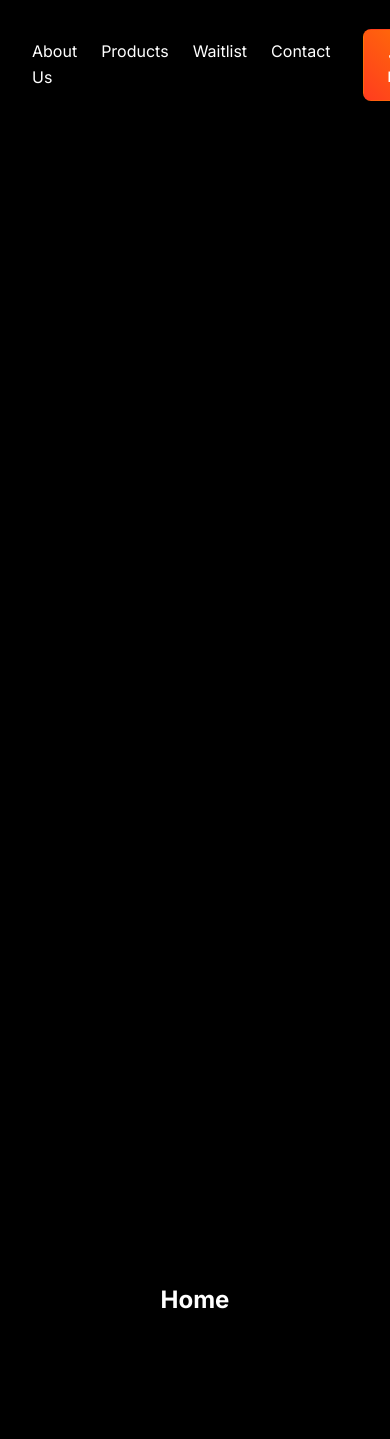
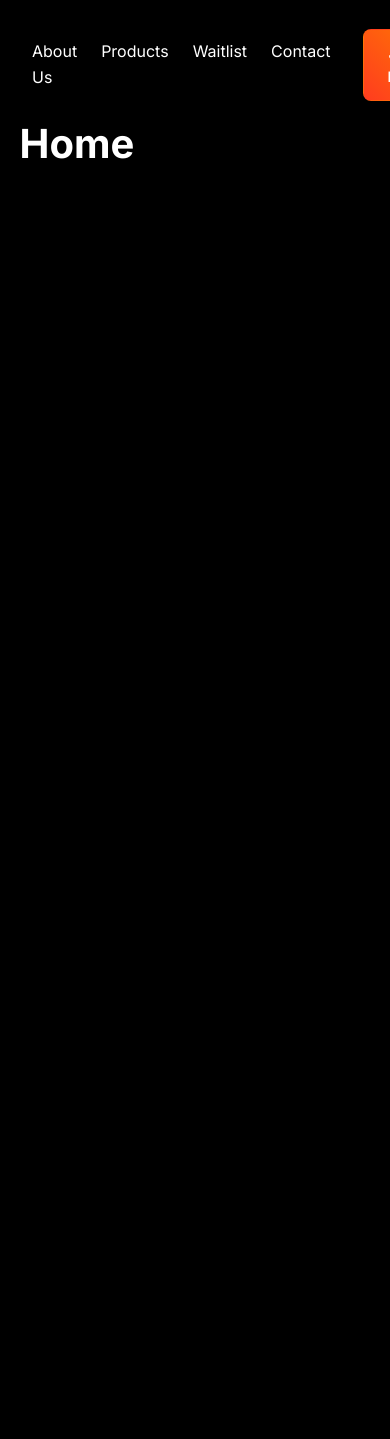
Before and after one commit to APEX-Race-Tech/Main_website, a PHP site: page / in a window 390 px wide. Shown: the top 1439 px of the page. Run offline with PHP 8.4, Linux system fonts and the light colour scheme.

Commit message:
feat: implement responsive layout styles and section content structure

```diff
--- a/css/_layout.css
+++ b/css/_layout.css
@@ -21,16 +21,34 @@
 
 /* Full Page Sections */
 .full-page-section {
-    height: 100vh;
+    min-height: 100vh;
     width: 100%;
     scroll-snap-align: start;
     scroll-snap-stop: always;
     display: flex;
     flex-direction: column;
-    justify-content: center;
-    align-items: center;
     position: relative; /* For absolute positioning inside */
     padding: 0 5%;
+}
+
+/* Section Content Container */
+.section-content {
+    width: 100%;
+    max-width: 1400px;
+    margin: 0 auto;
+    padding: calc(var(--header-height) + 2rem) 0 2rem;
+    flex: 1;
+    display: flex;
+    flex-direction: column;
+}
+
+/* Section Headings */
+.full-page-section h1 {
+    font-size: 2.5rem;
+    margin-bottom: 2rem;
+    color: var(--text-color);
+    align-self: flex-start;
+    width: 100%;
 }
 
 /* Header */
@@ -121,16 +139,10 @@
 }
 
 #contact {
-    /* Override general section rules */
-    justify-content: space-between; /* Push content to top and bottom */
-    padding: 0; /* Remove horizontal padding to allow full-width footer */
+    justify-content: space-between;
+    padding: 0;
 }
 
-#contact > h1 {
-    /* Create space for the fixed header */
-    margin-top: calc(var(--header-height) + 2rem);
-    /* Align title with content in other sections */
-    padding: 0 5%;
-    /* Ensure the padding works correctly */
-    width: 100%;
+#contact .section-content {
+    padding-bottom: 120px; /* Extra space for footer */
 }
--- a/index.html
+++ b/index.html
@@ -65,19 +65,29 @@
     <!-- Main Content -->
     <main class="scroll-container">
         <section id="home" class="full-page-section">
-            <h1>Home</h1>
+            <div class="section-content">
+                <h1>Home</h1>
+            </div>
         </section>
         <section id="about" class="full-page-section">
-            <h1>About Us</h1>
+            <div class="section-content">
+                <h1>About Us</h1>
+            </div>
         </section>
         <section id="products" class="full-page-section">
-            <h1>Products</h1>
+            <div class="section-content">
+                <h1>Products</h1>
+            </div>
         </section>
         <section id="waitlist" class="full-page-section">
-            <h1>Waitlist</h1>
+            <div class="section-content">
+                <h1>Waitlist</h1>
+            </div>
         </section>
         <section id="contact" class="full-page-section">
-            <h1>Contact</h1>
+            <div class="section-content">
+                <h1>Contact</h1>
+            </div>
             <footer class="site-footer">
                 <p>&copy; 2024 APEX Race Technologies. All rights reserved.</p>
             </footer>
```
